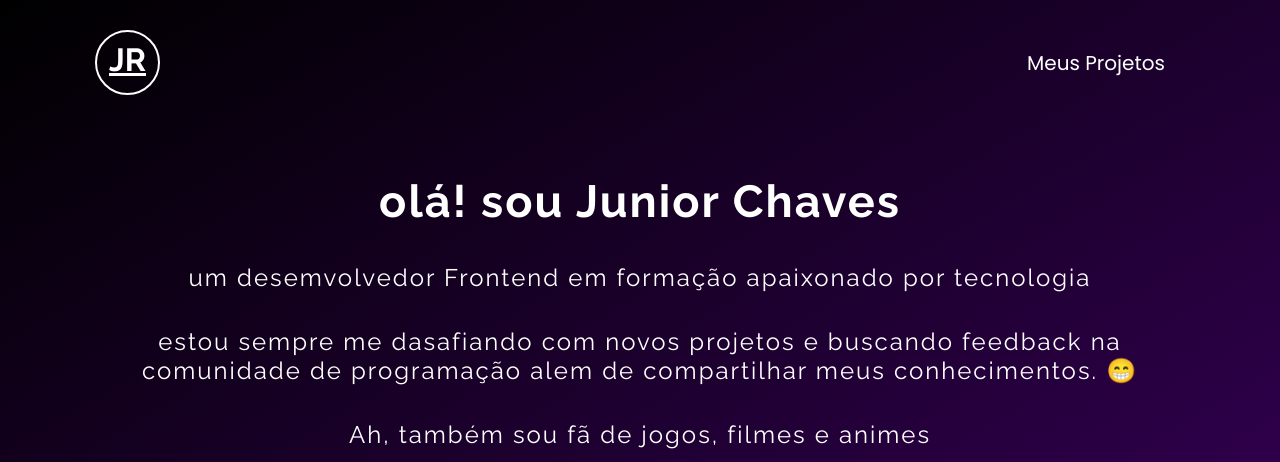
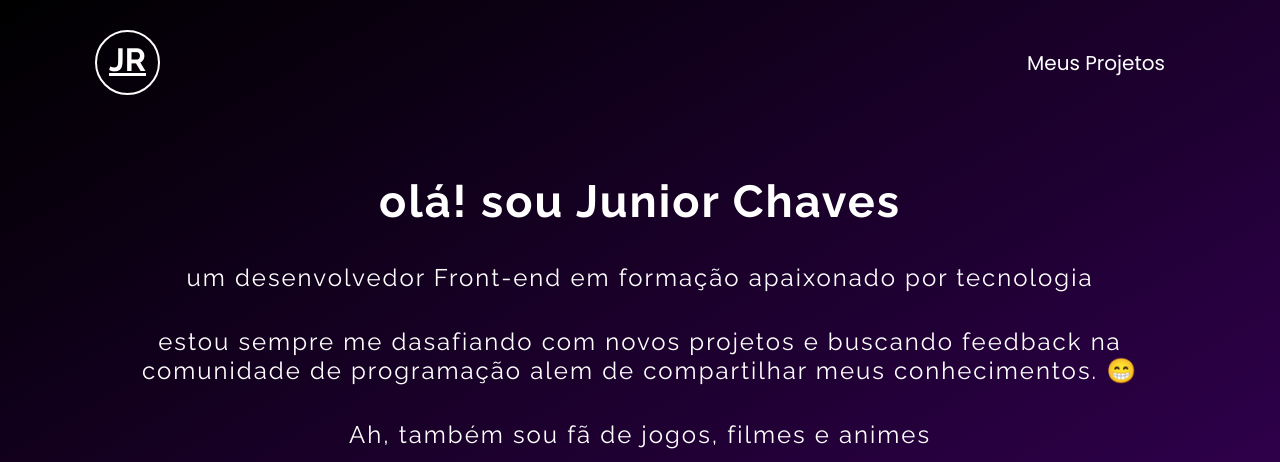
Before and after one commit to JUNIORDECHAVES/portfolio, a plain HTML site: page index.html in a window 1280 px wide. Shown: the top 462 px of the page. Drawn offline with nearby package versions, Linux system fonts and the light colour scheme.

Commit message:
corrigindo erros

```diff
--- a/index.html
+++ b/index.html
@@ -38,7 +38,7 @@
     <section class="home">
         <div class="informacoes">
             <h1>olá! sou Junior Chaves</h1>
-            <p>um desemvolvedor Frontend em formação apaixonado por tecnologia</p>
+            <p>um desenvolvedor Front-end em formação apaixonado por tecnologia</p>
             <p>estou sempre me dasafiando com novos projetos e buscando feedback na comunidade de programação alem de
                     compartilhar meus conhecimentos. 😁</p>
                     <p>Ah, também sou fã de jogos, filmes e animes</p>
@@ -55,11 +55,6 @@
                             <a href="https://www.instagram.com/juniozinho_chaves/" target="_blank" title="ir para o instagram"> <i class="fab fa-instagram"></i>
                             </a>
                         </li>
-
-                        <!-- <li>
-                            <a href="#" target="_blank" title="convesar comigo no whatsapp"> <i
-                                    class="fab fa-whatsapp"></i> </a>
-                        </li> -->
 
                     </ul>
         </div>
```
